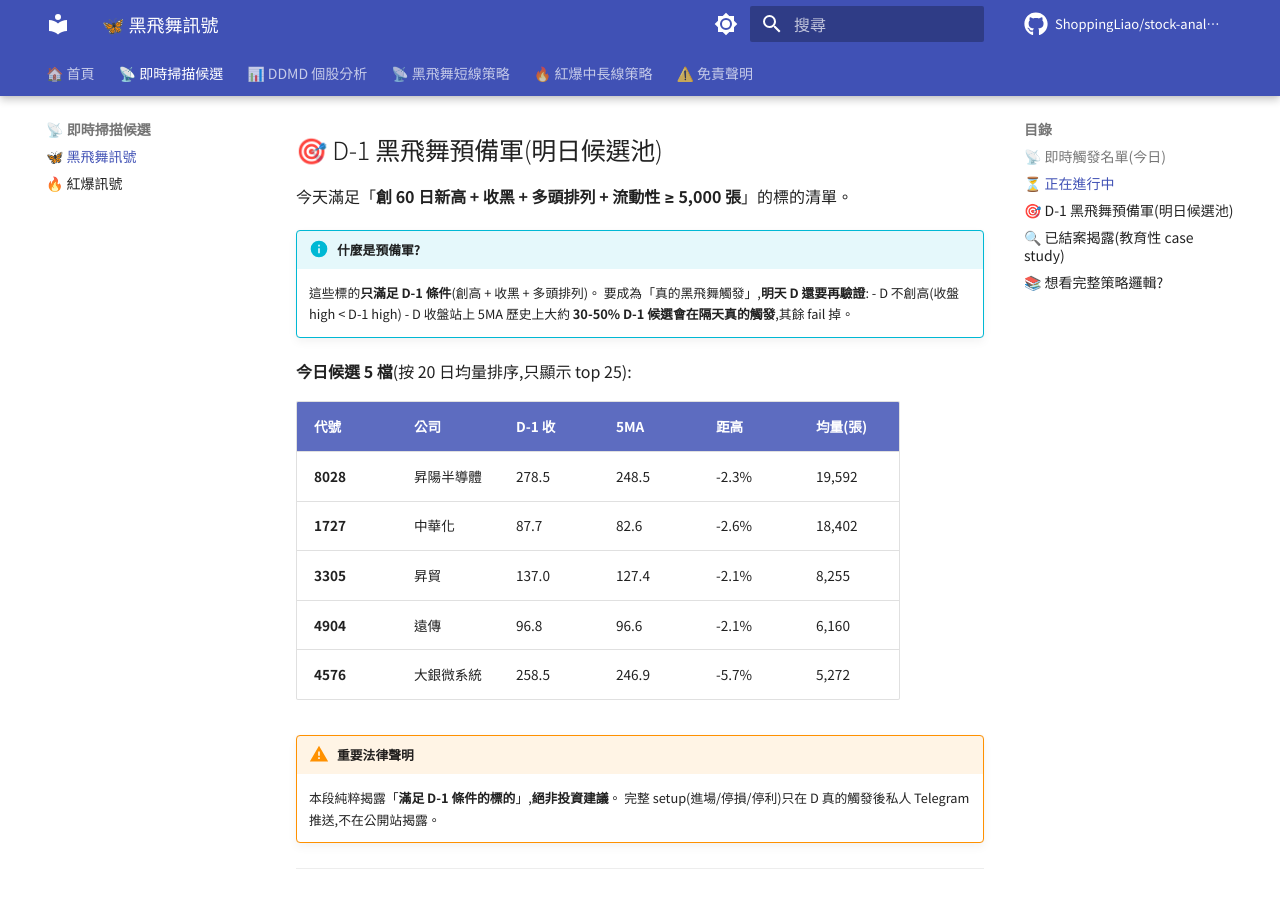
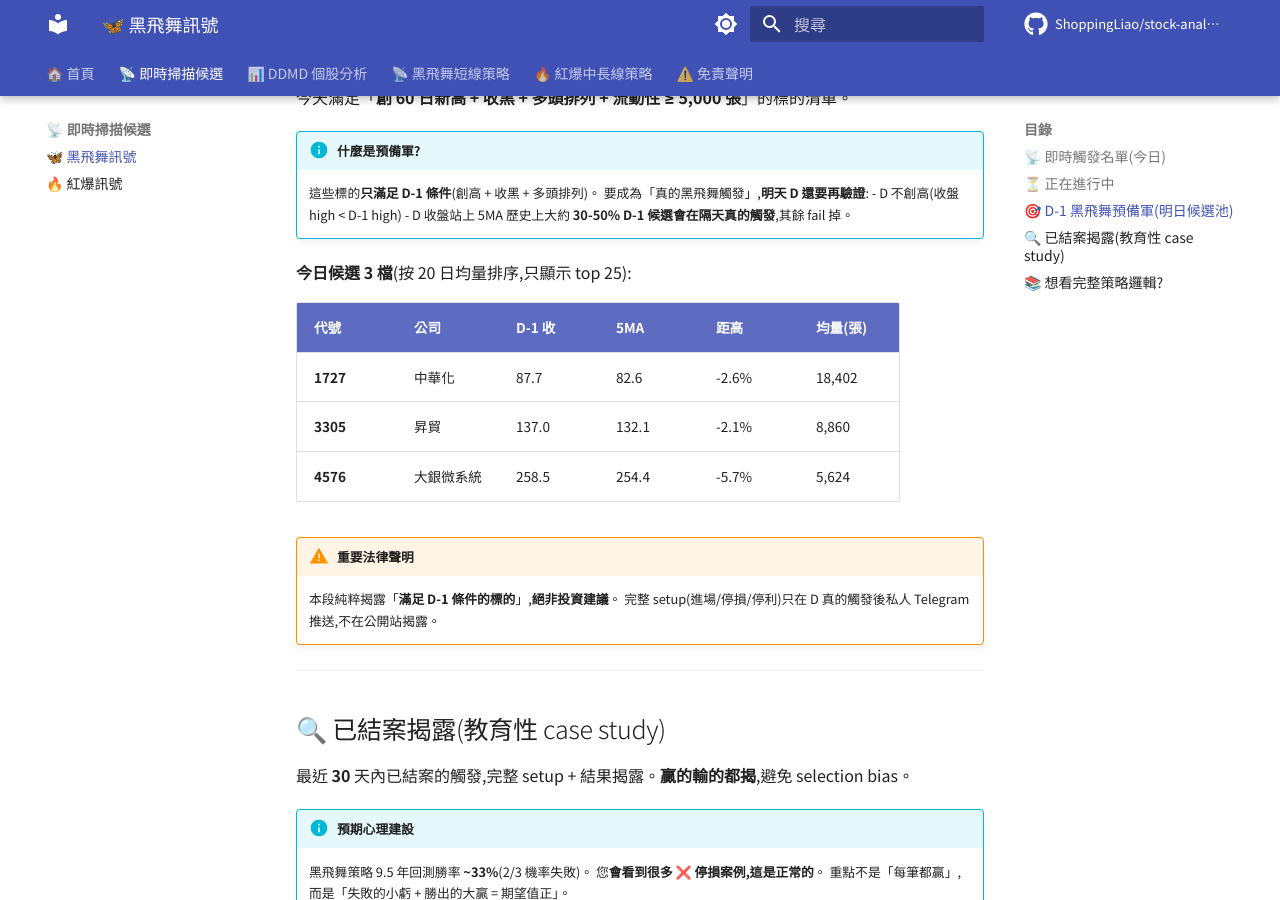
Before and after one commit to ShoppingLiao/stock-analysis-public, an MkDocs documentation site: the page built from docs/signals_black_butterfly.md, in a window 1280 px wide and 900 px high, scrolled down 2959 px. Built offline with MkDocs 1.6.1 and Material for MkDocs 9.7.7, drawn with Linux system fonts in a browser that asks for light colours; comment, search, counter and statistics services are not loaded; some of the changed text lies outside the part shown.

Commit message:
docs(signals): update BB + RB (2026-05-19)

```diff
--- a/docs/signals_black_butterfly.md
+++ b/docs/signals_black_butterfly.md
@@ -13,9 +13,7 @@
 
 | 代號 | 公司 | 訊號 | TDMD | DDMD 分析 |
 |------|------|------|------|----------|
-| **8028** | 昇陽半導體 | 🎯 黑飛舞觸發 | **1.50/4** | [18/20 →](https://shoppingliao.github.io/stock-analysis-public/reports/8028_%E6%98%87%E9%99%BD%E5%8D%8A%E5%B0%8E%E9%AB%94_DDMD_2026-05-08/) |
 | **3490** | 單井 | 🎯 黑飛舞觸發 | **1.00/4** | — |
-| **6446** | 藥華藥 | 🎯 黑飛舞觸發 | **1.50/4** | [17/20 →](https://shoppingliao.github.io/stock-analysis-public/reports/6446_%E8%97%A5%E8%8F%AF%E8%97%A5_DDMD_2026-05-08/) |
 
 
 ---
@@ -69,15 +67,13 @@
     - D 收盤站上 5MA
     歷史上大約 **30-50% D-1 候選會在隔天真的觸發**,其餘 fail 掉。
 
-**今日候選 5 檔**(按 20 日均量排序,只顯示 top 25):
+**今日候選 3 檔**(按 20 日均量排序,只顯示 top 25):
 
 | 代號 | 公司 | D-1 收 | 5MA | 距高 | 均量(張) |
 |------|------|--------|-----|------|---------|
-| **8028** | 昇陽半導體 | 278.5 | 248.5 | -2.3% | 19,592 |
 | **1727** | 中華化 | 87.7 | 82.6 | -2.6% | 18,402 |
-| **3305** | 昇貿 | 137.0 | 127.4 | -2.1% | 8,255 |
-| **4904** | 遠傳 | 96.8 | 96.6 | -2.1% | 6,160 |
-| **4576** | 大銀微系統 | 258.5 | 246.9 | -5.7% | 5,272 |
+| **3305** | 昇貿 | 137.0 | 132.1 | -2.1% | 8,860 |
+| **4576** | 大銀微系統 | 258.5 | 254.4 | -5.7% | 5,624 |
 
 !!! warning "重要法律聲明"
     本段純粹揭露「**滿足 D-1 條件的標的**」,**絕非投資建議**。
```
